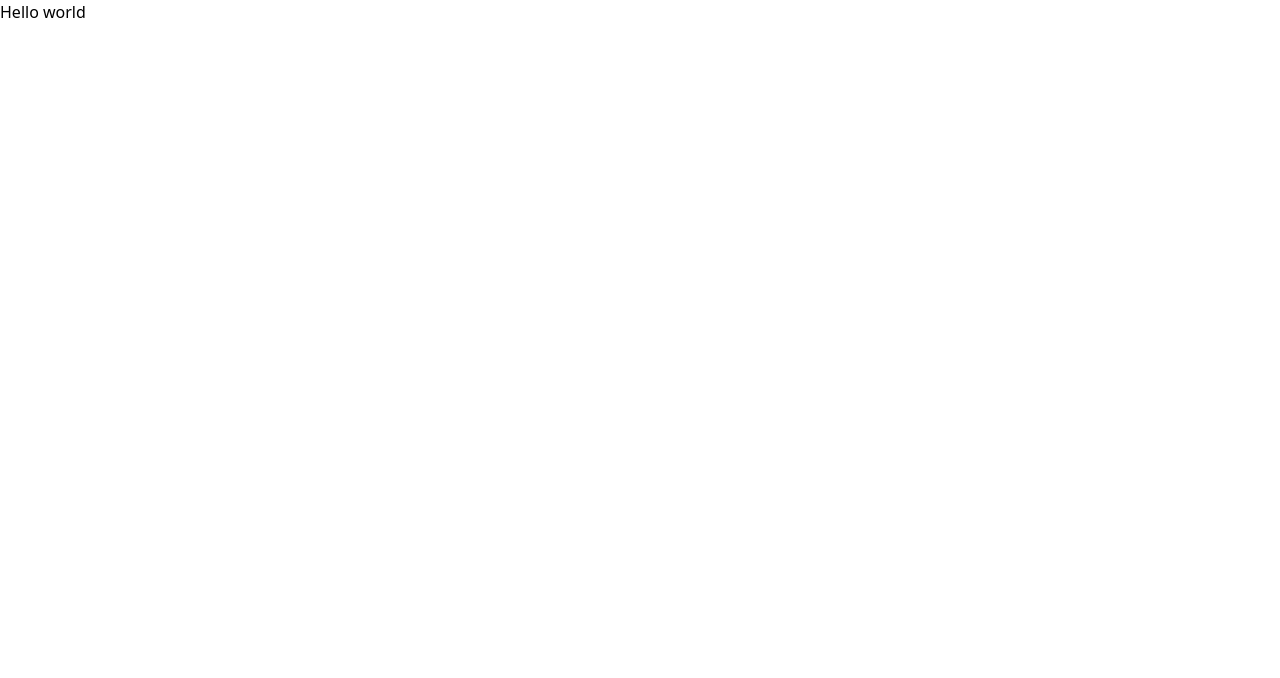
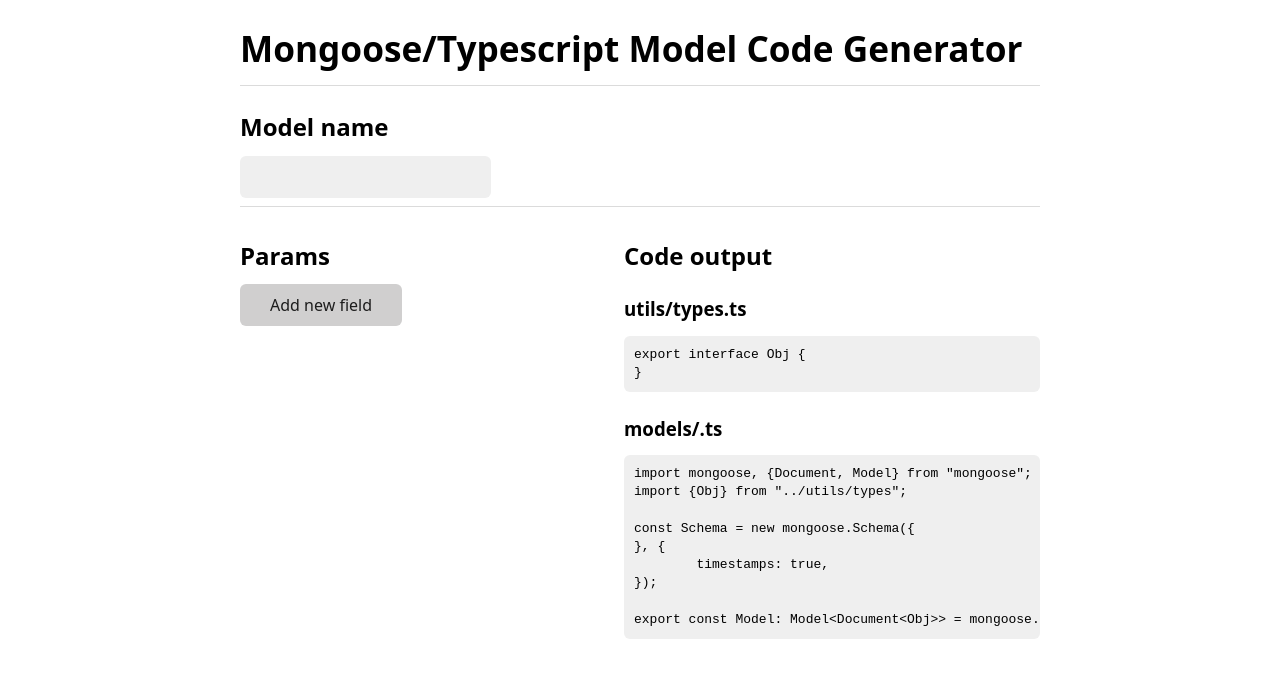
Before and after one commit to wwsalmon/nextgen, a Next.js app: page / in a window 1280 px wide. Shown: the top 678 px of the page. Built offline with nearby package versions, Linux system fonts and the light colour scheme.

Commit message:
add basic model generator

```diff
--- /dev/null
+++ b/components/FlexChild.tsx
@@ -0,0 +1,9 @@
+import {ReactNode} from "react";
+
+export default function FlexChild({children}: { children: ReactNode }) {
+    return (
+        <div style={{marginLeft: 16, marginRight: 16, width: "50%"}}>
+            {children}
+        </div>
+    );
+}
--- /dev/null
+++ b/components/FlexContainer.tsx
@@ -0,0 +1,9 @@
+import {ReactNode} from "react";
+
+export default function FlexContainer({children}: { children: ReactNode }) {
+    return (
+        <div style={{display: "flex", marginLeft: -16, marginRight: -16}}>
+            {children}
+        </div>
+    );
+}
--- a/pages/_app.tsx
+++ b/pages/_app.tsx
@@ -1,4 +1,4 @@
-import '../styles/globals.css'
+// import '../styles/globals.css'
 
 function MyApp({ Component, pageProps }) {
   return <Component {...pageProps} />
--- a/pages/_document.tsx
+++ b/pages/_document.tsx
@@ -9,7 +9,9 @@ class MyDocument extends Document {
     render() {
         return (
             <Html>
-                <Head />
+                <Head>
+                    <link rel="stylesheet" href="https://cdn.jsdelivr.net/npm/water.css@2/out/water.css"/>
+                </Head>
                 <body>
                     <Main />
                     <NextScript />
--- a/pages/index.tsx
+++ b/pages/index.tsx
@@ -1,5 +1,136 @@
+import {useState} from "react";
+import FlexContainer from "../components/FlexContainer";
+import FlexChild from "../components/FlexChild";
+
+interface fieldType {
+    fieldName: string,
+    type: "string" | "number" | "ObjectId" | "boolean",
+    typeIsArray: boolean,
+    required: boolean,
+}
+
 export default function Home() {
-  return (
-    <p>Hello world</p>
-  )
+    const [fields, setFields] = useState<fieldType[]>([]);
+    const [name, setName] = useState<string>("");
+
+    function addNewField() {
+        const newFields: fieldType[] = [
+            ...fields,
+            {
+                fieldName: "",
+                type: "string",
+                typeIsArray: false,
+                required: true,
+            },
+        ];
+
+        setFields(newFields);
+    }
+
+    const nameUppercase = name.slice(0, 1).toUpperCase() + name.slice(1);
+
+    return (
+        <>
+            <h1>Mongoose/Typescript Model Code Generator</h1>
+            <hr/>
+            <h2>Model name</h2>
+            <input type="text" value={name} onChange={e => setName(e.target.value.toLowerCase())}/>
+            <hr/>
+            <FlexContainer>
+                <FlexChild>
+                    <h2>Params</h2>
+                    <button onClick={addNewField}>Add new field</button>
+                    {fields.map((field, i) => (
+                        <div key={i} style={{padding: 16, border: "1px solid #efefef", borderRadius: 16, marginBottom: 16, marginTop: 16}}>
+                            <p>Field Name</p>
+                            <input
+                                type="text" value={field.fieldName} onChange={e => {
+                                let newFields = [...fields];
+                                fields[i].fieldName = e.target.value;
+                                setFields(newFields);
+                            }}
+                            />
+                            <FlexContainer>
+                                <FlexChild>
+                                    <p>Field type</p>
+                                    <select
+                                        value={field.type + (field.typeIsArray ? "[]" : "")} onChange={e => {
+                                        let newFields = [...fields];
+                                        if (e.target.value.slice(-2) === "[]") {
+                                            fields[i].typeIsArray = true;
+                                            fields[i].type = e.target.value.slice(0, -2) as "string" | "number" | "ObjectId" | "boolean";
+                                        } else {
+                                            fields[i].typeIsArray = false;
+                                            fields[i].type = e.target.value as "string" | "number" | "ObjectId" | "boolean";
+                                        }
+                                        setFields(newFields);
+                                    }}
+                                    >
+                                        <option value="string">String</option>
+                                        <option value="string[]">String array</option>
+                                        <option value="number">Number</option>
+                                        <option value="number[]">Number array</option>
+                                        <option value="ObjectId">ObjectId</option>
+                                        <option value="ObjectId[]">ObjectId array</option>
+                                        <option value="boolean">Boolean</option>
+                                    </select>
+                                </FlexChild>
+                                <FlexChild>
+                                    <p>Field required?</p>
+                                    <div>
+                                        <label htmlFor="fieldRequired">
+                                            <input
+                                                type="checkbox" id="fieldRequired" checked={fields[i].required} onChange={e => {
+                                                let newFields = [...fields];
+                                                fields[i].required = e.target.checked;
+                                                setFields(newFields);
+                                            }}
+                                            />
+                                            Required
+                                        </label>
+                                    </div>
+                                </FlexChild>
+                            </FlexContainer>
+                            <button onClick={() => {
+                                let newFields = [...fields];
+                                newFields.splice(i, 1);
+                                setFields(newFields);
+                            }}>Delete field</button>
+                        </div>
+                    ))}
+                </FlexChild>
+                <FlexChild>
+                    <h2>Code output</h2>
+                    <h3>utils/types.ts</h3>
+                    <pre>
+                        <code>
+                            export interface {nameUppercase}Obj &#123;<br/>
+                            {fields.map(field => `\t ${field.fieldName}${field.required ? "" : "?"}: ${field.type === "ObjectId" ? "string" : field.type}; \n`)}
+                            &#125;
+                        </code>
+                    </pre>
+                    <h3>models/{name}.ts</h3>
+                    <pre>
+                        <code>
+                            import mongoose, &#123;Document, Model&#125; from "mongoose";<br/>
+                            import &#123;{nameUppercase}Obj&#125; from "../utils/types";<br/>
+                            <br/>
+                            const {nameUppercase}Schema = new mongoose.Schema(&#123;<br/>
+                            {fields.map(field => `\t${field.fieldName}: { required: ${field.required.toString()}, type: ${{
+                                string: "String",
+                                number: "Number",
+                                boolean: "Boolean",
+                                ObjectId: "mongoose.Schema.Types.ObjectId",
+                            }[field.type]} }, \n`)}
+                            &#125;, &#123;<br/>
+                            {"\t"}timestamps: true,<br/>
+                            &#125;);<br/>
+                            <br/>
+                            export const {nameUppercase}Model: Model&lt;Document&lt;{nameUppercase}Obj&gt;&gt; = mongoose.models.{name} || mongoose.model("{name}", {nameUppercase}Schema);
+                        </code>
+                    </pre>
+                </FlexChild>
+            </FlexContainer>
+        </>
+    )
 }
```
Also changed, not shown: 1 other file (tests, documents, lock files or other folders).
